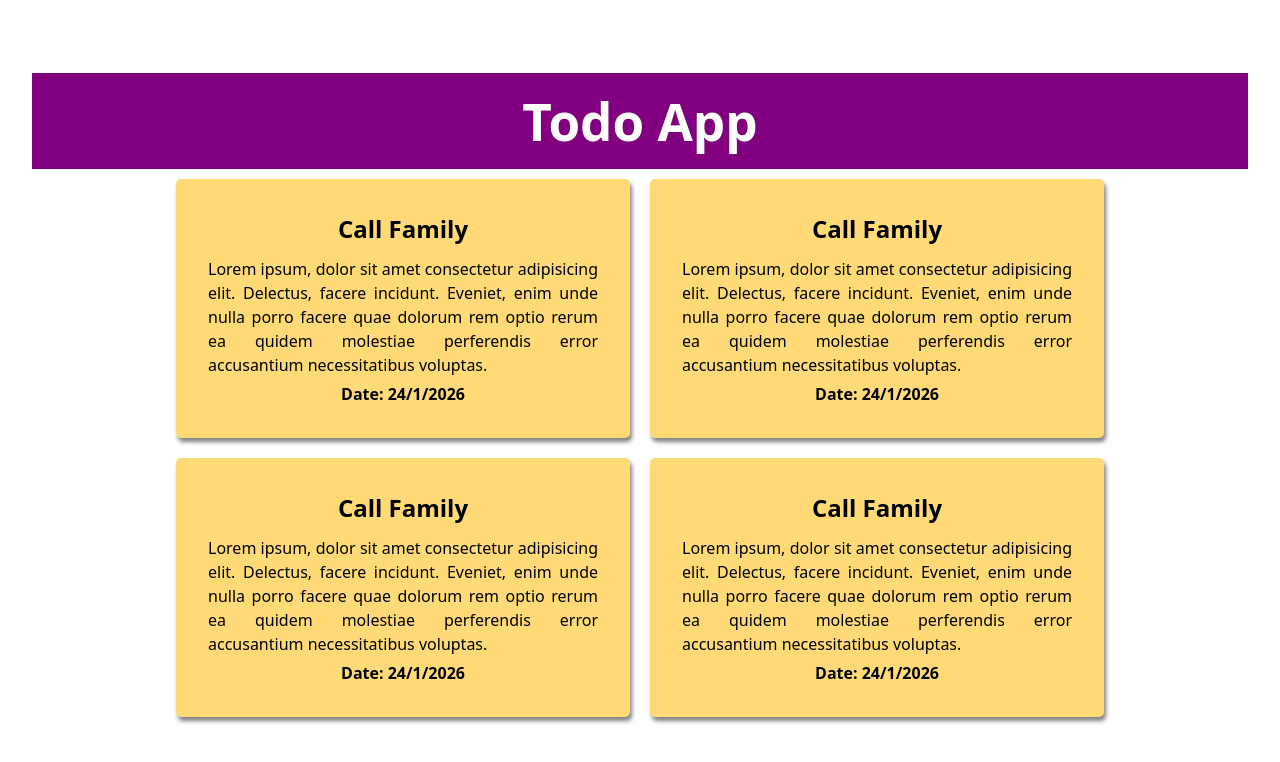
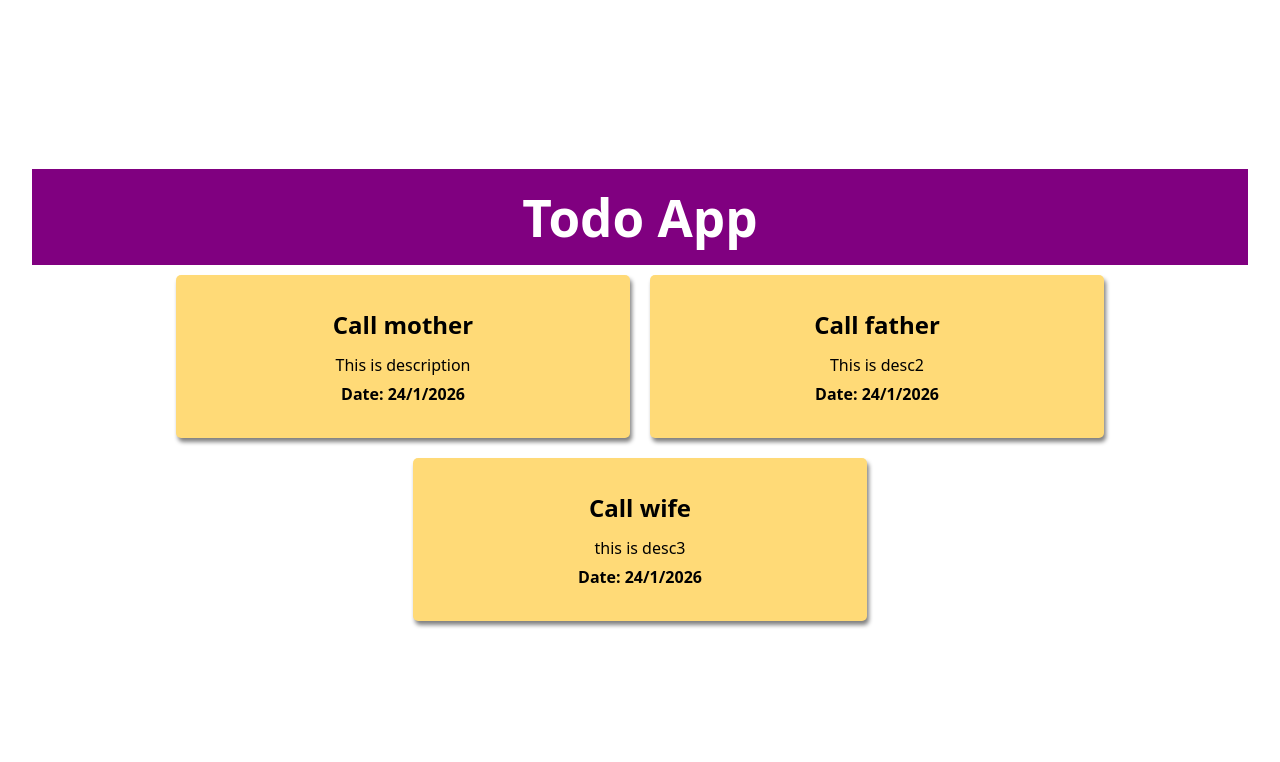
Before and after one commit to raihan2500/React, a React (Vite) app in the folder project1/: page / in a window 1280 px wide. Shown: the top 762 px of the page. Built offline with nearby package versions, Linux system fonts and the light colour scheme.

Commit message:
Class 11:(props)  send parameter with the Card component similar like html tag.

```diff
--- a/project1/public/style.css
+++ b/project1/public/style.css
@@ -26,7 +26,7 @@
 }
 
 .cardDesc{
-  text-align: justify;
+  text-align: center;
   margin-bottom: 5px;
 }
 
--- a/project1/src/App.jsx
+++ b/project1/src/App.jsx
@@ -9,10 +9,9 @@ import Card from './components/Card'
 function App(){
   return <div>
     <h1 className='headingStyle'>Todo App</h1>
-    <Card/>
-    <Card/>
-    <Card/>
-    <Card/>
+    <Card titleText="Call mother" descText ="This is description" />
+    <Card titleText="Call father" descText ="This is desc2" />
+    <Card titleText = "Call wife" descText="this is desc3" />
 
   </div>
 }
--- a/project1/src/components/Card.jsx
+++ b/project1/src/components/Card.jsx
@@ -1,12 +1,11 @@
-const todoTitle = "Call Family";
 const date = new Date();
-const desc = "Lorem ipsum, dolor sit amet consectetur adipisicing elit. Delectus, facere incidunt. Eveniet, enim unde nulla porro facere quae dolorum rem optio rerum ea quidem molestiae perferendis error accusantium necessitatibus voluptas."
 
-function Card(){
+function Card(props){
+  console.log(props)
 
   return <div className='card'>
-      <h2 className='cardTitle'>{todoTitle}</h2>
-      <p className='cardDesc'>{desc}</p>
+      <h2 className='cardTitle'>{props.titleText}</h2>
+      <p className='cardDesc'>{props.descText}</p>
       <p className='cardFooter'>{"Date: " + date.getDate() + "/" + (date.getMonth() + 1) + "/" + date.getFullYear()}</p>
     </div>
 }
--- a/project1/src/main.jsx
+++ b/project1/src/main.jsx
@@ -4,5 +4,5 @@ import Card from './components/Card.jsx'
 import App from './App.jsx'
 
 createRoot(document.getElementById('root')).render(
-  <App></App>
+  <App/>
 )
```
